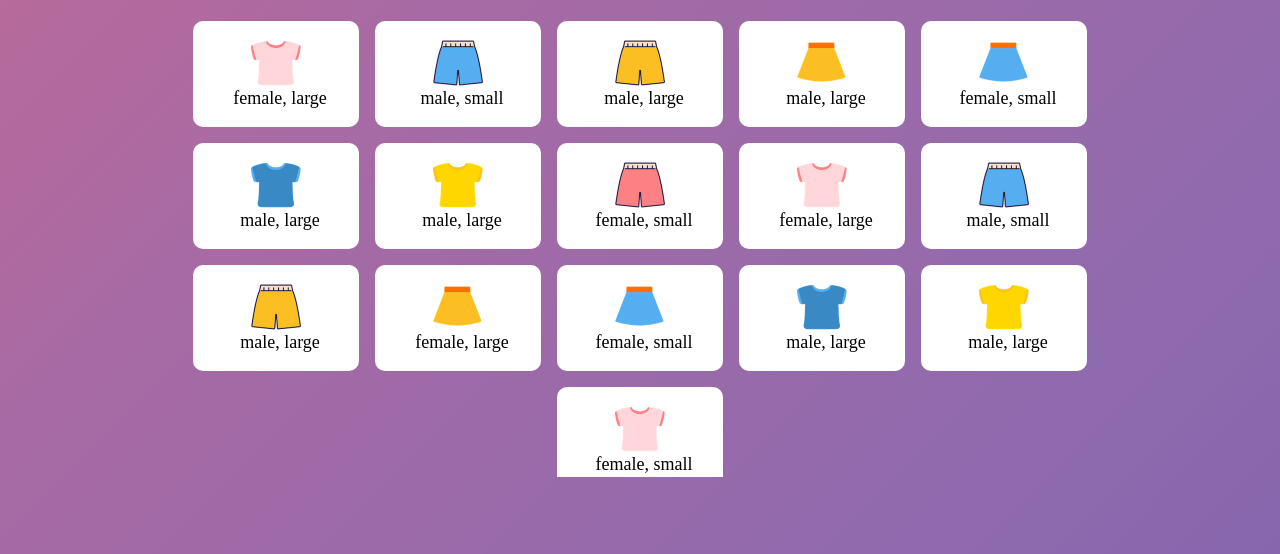
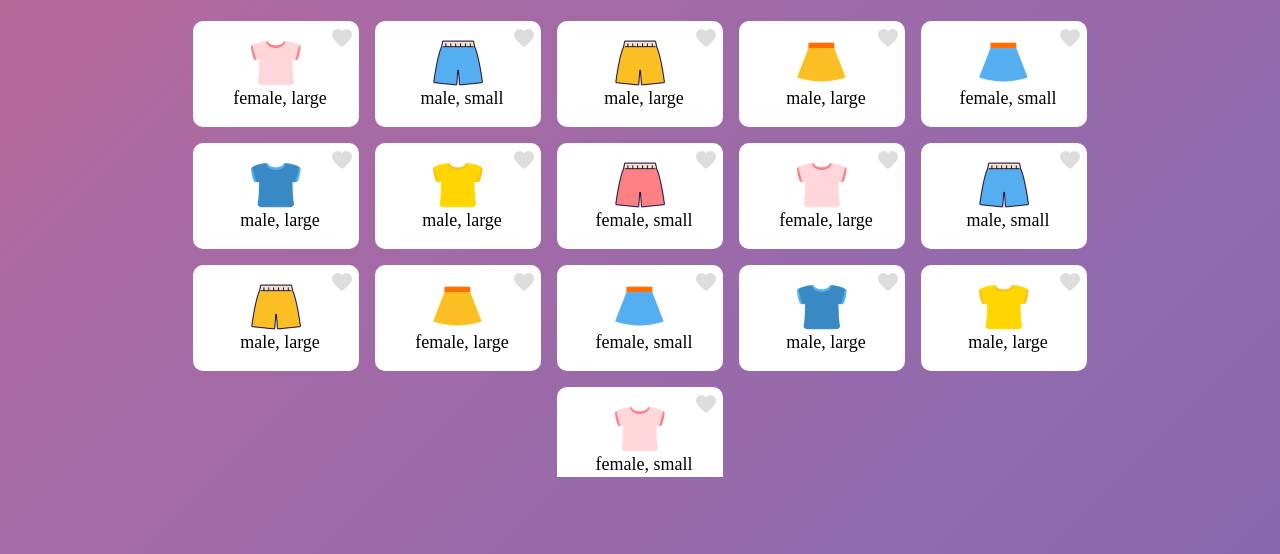
Before and after one commit to eun92/js-mini-shopping, a plain HTML site: page index.html in a window 1280 px wide. Shown: the part 254-808 px from the top of the page. Drawn offline with nearby package versions, Linux system fonts and the light colour scheme.

Commit message:
위시 표시 클릭 이벤트 추가

```diff
--- a/data/data.json
+++ b/data/Items.json
@@ -5,105 +5,120 @@
       "gender": "female",
       "size": "large",
       "color": "pink",
-      "image": "../img/pink_t.png"
+      "image": "../img/pink_t.png",
+      "isWish": false
     },
     {
       "type": "pants",
       "gender": "male",
       "size": "small",
       "color": "blue",
-      "image": "../img/blue_p.png"
+      "image": "../img/blue_p.png",
+      "isWish": false
     },
     {
       "type": "pants",
       "gender": "male",
       "size": "large",
       "color": "yellow",
-      "image": "../img/yellow_p.png"
+      "image": "../img/yellow_p.png",
+      "isWish": false
     },
     {
       "type": "skirt",
       "gender": "male",
       "size": "large",
       "color": "yellow",
-      "image": "../img/yellow_s.png"
+      "image": "../img/yellow_s.png",
+      "isWish": false
     },
     {
       "type": "skirt",
       "gender": "female",
       "size": "small",
       "color": "blue",
-      "image": "../img/blue_s.png"
+      "image": "../img/blue_s.png",
+      "isWish": false
     },
     {
       "type": "tshirt",
       "gender": "male",
       "size": "large",
       "color": "blue",
-      "image": "../img/blue_t.png"
+      "image": "../img/blue_t.png",
+      "isWish": false
     },
     {
       "type": "tshirt",
       "gender": "male",
       "size": "large",
       "color": "yellow",
-      "image": "../img/yellow_t.png"
+      "image": "../img/yellow_t.png",
+      "isWish": false
     },
     {
       "type": "pants",
       "gender": "female",
       "size": "small",
       "color": "pink",
-      "image": "../img/pink_p.png"
+      "image": "../img/pink_p.png",
+      "isWish": false
     },
     {
       "type": "tshirt",
       "gender": "female",
       "size": "large",
       "color": "pink",
-      "image": "../img/pink_t.png"
+      "image": "../img/pink_t.png",
+      "isWish": false
     },
     {
       "type": "pants",
       "gender": "male",
       "size": "small",
       "color": "blue",
-      "image": "../img/blue_p.png"
+      "image": "../img/blue_p.png",
+      "isWish": false
     },
     {
       "type": "pants",
       "gender": "male",
       "size": "large",
       "color": "yellow",
-      "image": "../img/yellow_p.png"
+      "image": "../img/yellow_p.png",
+      "isWish": false
     },
     {
       "type": "skirt",
       "gender": "female",
       "size": "large",
       "color": "yellow",
-      "image": "../img/yellow_s.png"
+      "image": "../img/yellow_s.png",
+      "isWish": false
     },
     {
       "type": "skirt",
       "gender": "female",
       "size": "small",
       "color": "blue",
-      "image": "../img/blue_s.png"
+      "image": "../img/blue_s.png",
+      "isWish": false
     },
     {
       "type": "tshirt",
       "gender": "male",
       "size": "large",
       "color": "blue",
-      "image": "../img/blue_t.png"
+      "image": "../img/blue_t.png",
+      "isWish": false
     },
     {
       "type": "tshirt",
       "gender": "male",
       "size": "large",
       "color": "yellow",
-      "image": "../img/yellow_t.png"
+      "image": "../img/yellow_t.png",
+      "isWish": false
     },
     {
       "type": "pants",
--- a/index.html
+++ b/index.html
@@ -4,8 +4,12 @@
     <meta charset="UTF-8" />
     <meta name="viewport" content="width=device-width, initial-scale=1.0" />
     <title>Online Shopping</title>
+    <link
+      rel="stylesheet"
+      href="https://fonts.googleapis.com/css?family=Material+Icons|Material+Icons+Outlined|Material+Icons+Two+Tone|Material+Icons+Round|Material+Icons+Sharp"
+    />
     <link rel="stylesheet" href="style.css" />
-    <script src="src/main.js" defer></script>
+    <script type="module" src="src/main.js" defer></script>
   </head>
   <body>
     <img src="./img/logo.png" alt="logo" class="logo" />
@@ -50,10 +54,10 @@
     </section>
     <div class="items-wrap">
       <ul class="items">
-        <li class="item">
-          <!-- <img src="img/blue_t.png" alt="tshirt" class="item__thumbnail" />
-          <span class="item__description">male, large</span> -->
-        </li>
+        <!-- <li class="item">
+          <img src="img/blue_t.png" alt="tshirt" class="item__thumbnail" />
+          <span class="item__description">male, large</span>
+        </li> -->
       </ul>
     </div>
   </body>
--- a/src/main.js
+++ b/src/main.js
@@ -1,6 +1,6 @@
 // data fetch
 function fetchData() {
-  return fetch("data/data.json")
+  return fetch("data/items.json")
     .then((response) => response.json())
     .then((json) => json.items)
 }
@@ -15,6 +15,9 @@ function displayItems(items) {
 function createHTMLString(item) {
   return `
   <li class="item">
+    <span class="material-icons-round icon-wish">
+    favorite
+    </span>
     <img src="${item.image}" alt="${item.type}" class="item__thumbnail" />
     <span class="item__description">
     ${item.gender}, ${item.size}
@@ -28,8 +31,6 @@ function onClickButton(event, items) {
   const key = dataset.key
   const value = dataset.value
 
-  console.log(key, value)
-
   if (key == null || value == null) return
 
   displayItems(items.filter((item) => item[key] === value))
@@ -39,9 +40,20 @@ function onClickButton(event, items) {
 function setEventListeners(items) {
   const logo = document.querySelector(".logo")
   const buttons = document.querySelector(".buttons")
+  const iconWish = document.querySelectorAll(".icon-wish")
 
   logo.addEventListener("click", () => displayItems(items))
   buttons.addEventListener("click", (event) => onClickButton(event, items))
+
+  for (var i = 0; i < iconWish.length; i++) {
+    iconWish[i].addEventListener("click", (event) => onClickWish(event))
+    console.log("ddd")
+  }
+}
+
+// wish
+function onClickWish(event) {
+  event.target.classList.toggle("is-active")
 }
 
 // 함수 호출
@@ -50,6 +62,6 @@ fetchData()
     displayItems(items)
     setEventListeners(items)
   })
-  .catch(() => {
-    console.log("error")
+  .catch((err) => {
+    console.log(err)
   })
--- a/style.css
+++ b/style.css
@@ -163,6 +163,15 @@ body {
   opacity: 1;
 }
 
+.item:hover .icon-wish {
+  display: block;
+  /* transform: scale(3); */
+  /* position: fixed;
+  top: 50%;
+  left: 50%;
+  transform: translate(-50%, -50%); */
+}
+
 .item:hover img {
   transform: scale(1.2) translateY(-10px);
 }
@@ -182,3 +191,16 @@ body {
   margin-left: var(--base-space);
   font-size: var(--font-size);
 }
+
+.item .icon-wish {
+  /* display: none; */
+  position: absolute;
+  top: 5px;
+  right: 5px;
+  color: #ddd;
+  cursor: pointer;
+}
+
+.item .icon-wish.is-active {
+  color: #7b5fac;
+}
```
